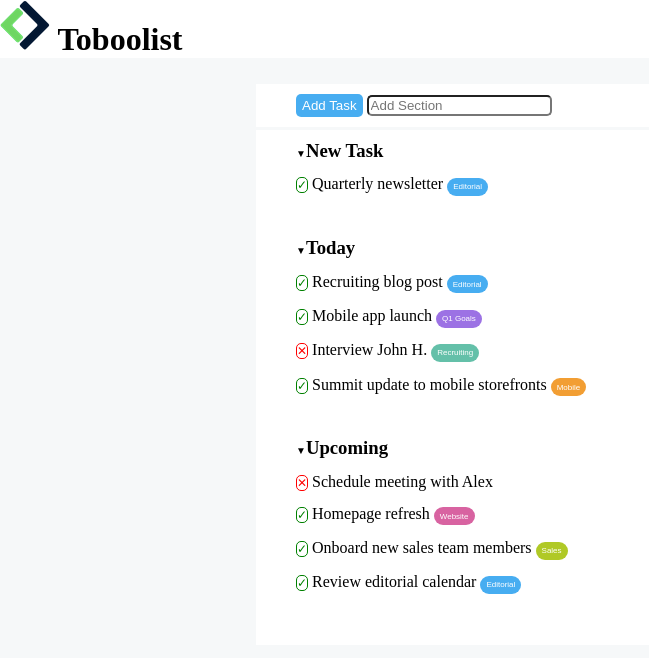
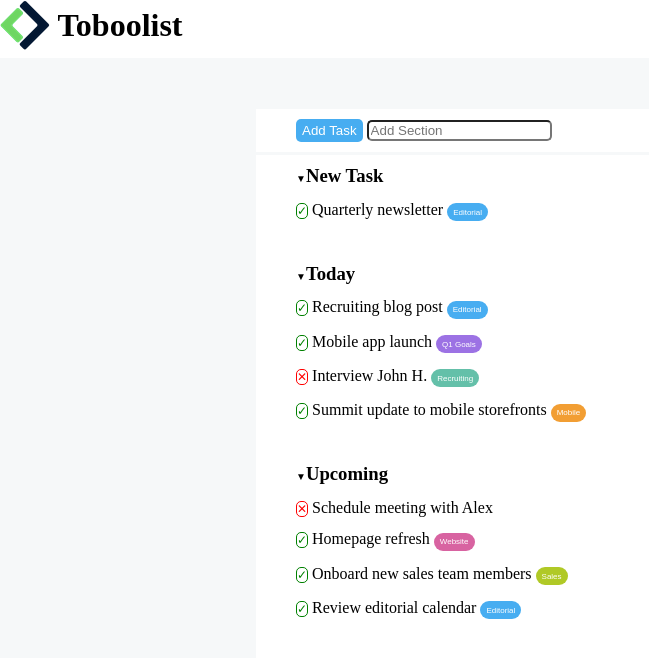
Before and after one commit to flavio-secondini/html-css-toboolist, a plain HTML site: page index.html in a window 1280 px wide. Shown: the whole page, without its empty margins (0-649 px from the left). Drawn offline with Linux system fonts and the light colour scheme.

Commit message:
esercizio toboolist con header corretto

```diff
--- a/css/master.css
+++ b/css/master.css
@@ -3,8 +3,20 @@ body {
   margin: 0px;
 }
 
+.titolo {
+  display: inline-block;
+  height: 10%;
+  width: 100%;
+  margin: 0px 0px 4% 0;
+}
+
+#titolo::before {
+  content: url('../img/logo.png');
+  vertical-align: middle;
+}
+
 #titolo {
-  margin: 0px 0px 2% 0px;
+  margin: 0px;
 }
 
 .white {
--- a/index.html
+++ b/index.html
@@ -8,7 +8,6 @@
   <body>
     <div class="white titolo">
       <h1 id="titolo">
-        <img src="./img/logo.png" alt="logo toboolist" class="logo">
         Toboolist
       </h1>
     </div>
```
